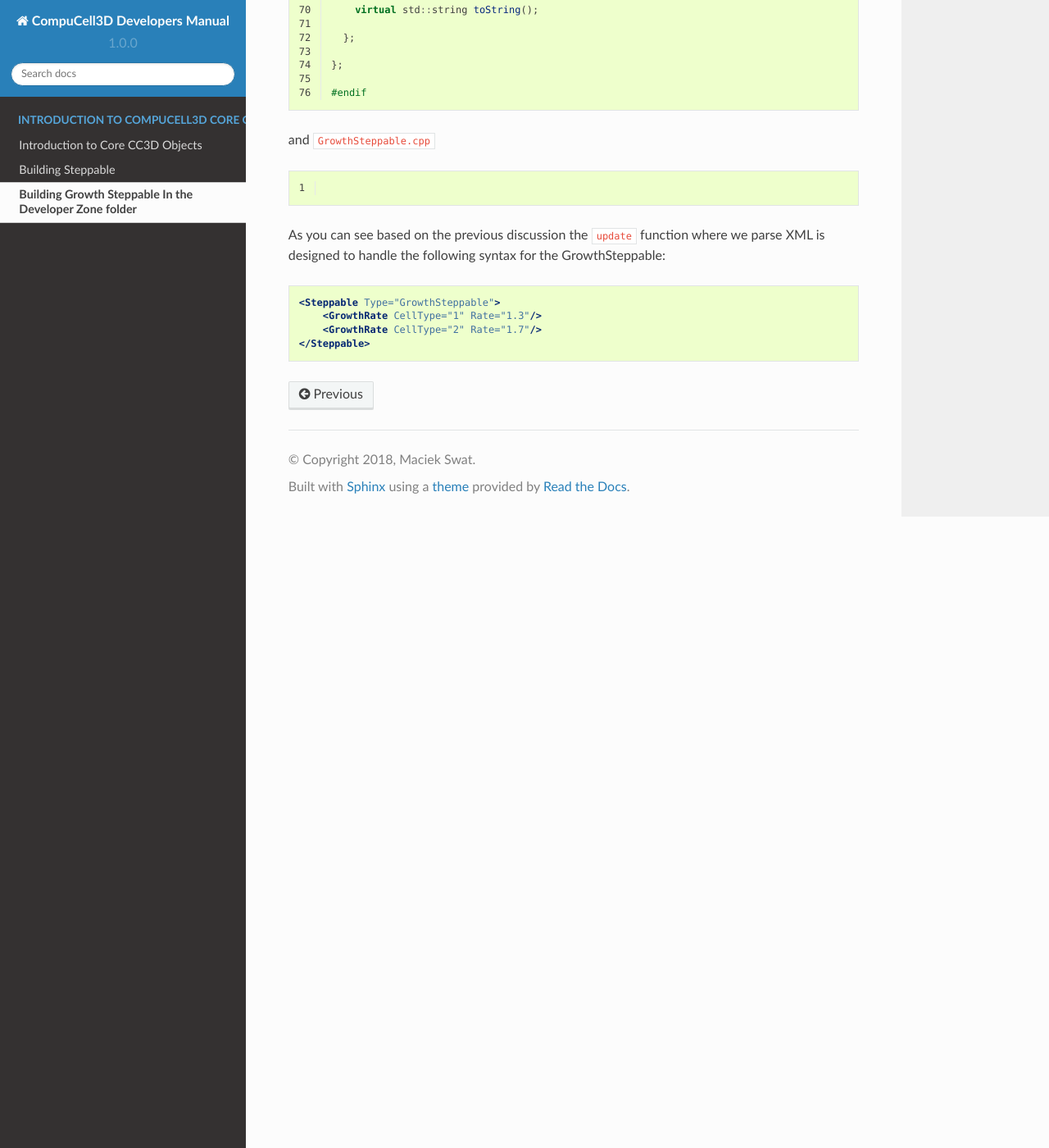
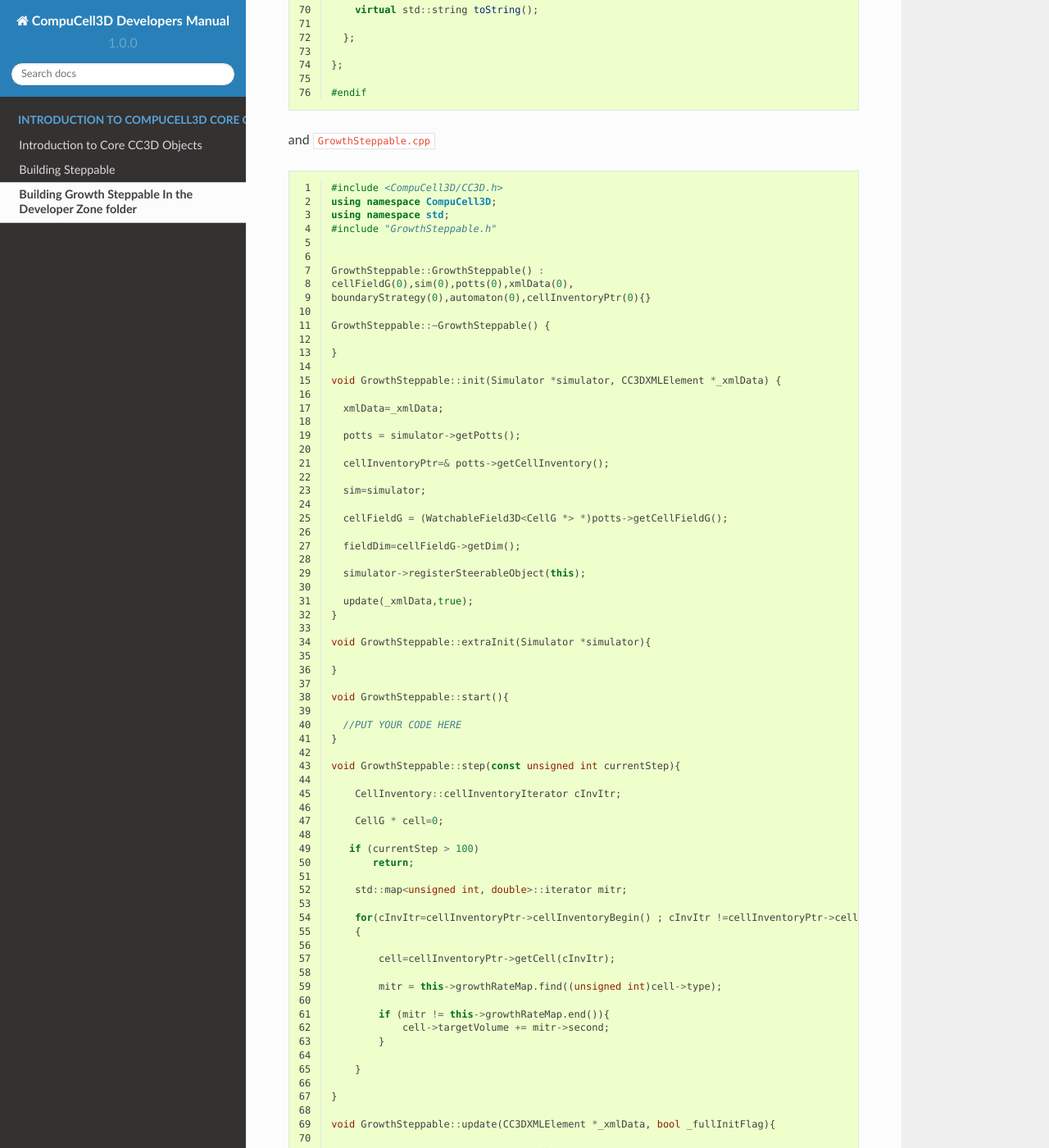
Before and after one commit to CompuCell3D/CompuCell3DDevelopersManual, a Sphinx documentation site: the page built from docs/building_growth_steppable_in_developer_zone.rst, in a window 1280 px wide and 1400 px high, scrolled down 2421 px. Shown: the whole window at 82% size. Built offline with Sphinx 7.4.7 and the Read the Docs theme 2.0.0, drawn with Linux system fonts in a browser that asks for light colours; some of the changed text lies outside the part shown.

Commit message:
added new material

```diff
--- a/docs/building_growth_steppable_in_developer_zone.rst
+++ b/docs/building_growth_steppable_in_developer_zone.rst
@@ -111,7 +111,104 @@ and ``GrowthSteppable.cpp``
 .. code-block:: cpp
     :linenos:
 
+    #include <CompuCell3D/CC3D.h>
+    using namespace CompuCell3D;
+    using namespace std;
+    #include "GrowthSteppable.h"
 
+
+    GrowthSteppable::GrowthSteppable() :
+    cellFieldG(0),sim(0),potts(0),xmlData(0),
+    boundaryStrategy(0),automaton(0),cellInventoryPtr(0){}
+
+    GrowthSteppable::~GrowthSteppable() {
+
+    }
+
+    void GrowthSteppable::init(Simulator *simulator, CC3DXMLElement *_xmlData) {
+
+      xmlData=_xmlData;
+
+      potts = simulator->getPotts();
+
+      cellInventoryPtr=& potts->getCellInventory();
+
+      sim=simulator;
+
+      cellFieldG = (WatchableField3D<CellG *> *)potts->getCellFieldG();
+
+      fieldDim=cellFieldG->getDim();
+
+      simulator->registerSteerableObject(this);
+
+      update(_xmlData,true);
+    }
+
+    void GrowthSteppable::extraInit(Simulator *simulator){
+
+    }
+
+    void GrowthSteppable::start(){
+
+      //PUT YOUR CODE HERE
+    }
+
+    void GrowthSteppable::step(const unsigned int currentStep){
+
+        CellInventory::cellInventoryIterator cInvItr;
+
+        CellG * cell=0;
+
+       if (currentStep > 100)
+           return;
+
+        std::map<unsigned int, double>::iterator mitr;
+
+        for(cInvItr=cellInventoryPtr->cellInventoryBegin() ; cInvItr !=cellInventoryPtr->cellInventoryEnd() ;++cInvItr )
+        {
+
+            cell=cellInventoryPtr->getCell(cInvItr);
+
+            mitr = this->growthRateMap.find((unsigned int)cell->type);
+
+            if (mitr != this->growthRateMap.end()){
+                cell->targetVolume += mitr->second;
+            }
+
+        }
+
+    }
+
+    void GrowthSteppable::update(CC3DXMLElement *_xmlData, bool _fullInitFlag){
+
+        automaton = potts->getAutomaton();
+
+        ASSERT_OR_THROW("CELL TYPE PLUGIN WAS NOT PROPERLY INITIALIZED YET. MAKE SURE THIS IS THE FIRST PLUGIN THAT YOU SET", automaton)
+
+        set<unsigned char> cellTypesSet;
+
+        CC3DXMLElementList growthVec = _xmlData->getElements("GrowthRate");
+
+        for (int i = 0; i < growthVec.size(); ++i) {
+            unsigned int cellType = growthVec[i]->getAttributeAsUInt("CellType");
+            double growthRateTmp = growthVec[i]->getAttributeAsDouble("GrowthRate");
+            this->growthRateMap[cellType] = growthRateTmp;
+        }
+
+        //boundaryStrategy has information about pixel neighbors
+        boundaryStrategy=BoundaryStrategy::getInstance();
+
+    }
+
+    std::string GrowthSteppable::toString(){
+
+       return "GrowthSteppable";
+    }
+
+    std::string GrowthSteppable::steerableName(){
+
+       return toString();
+    }
 
 As you can see based on the previous discussion the ``update`` function where we parse XML is designed to
 handle the following syntax for the GrowthSteppable:
```
